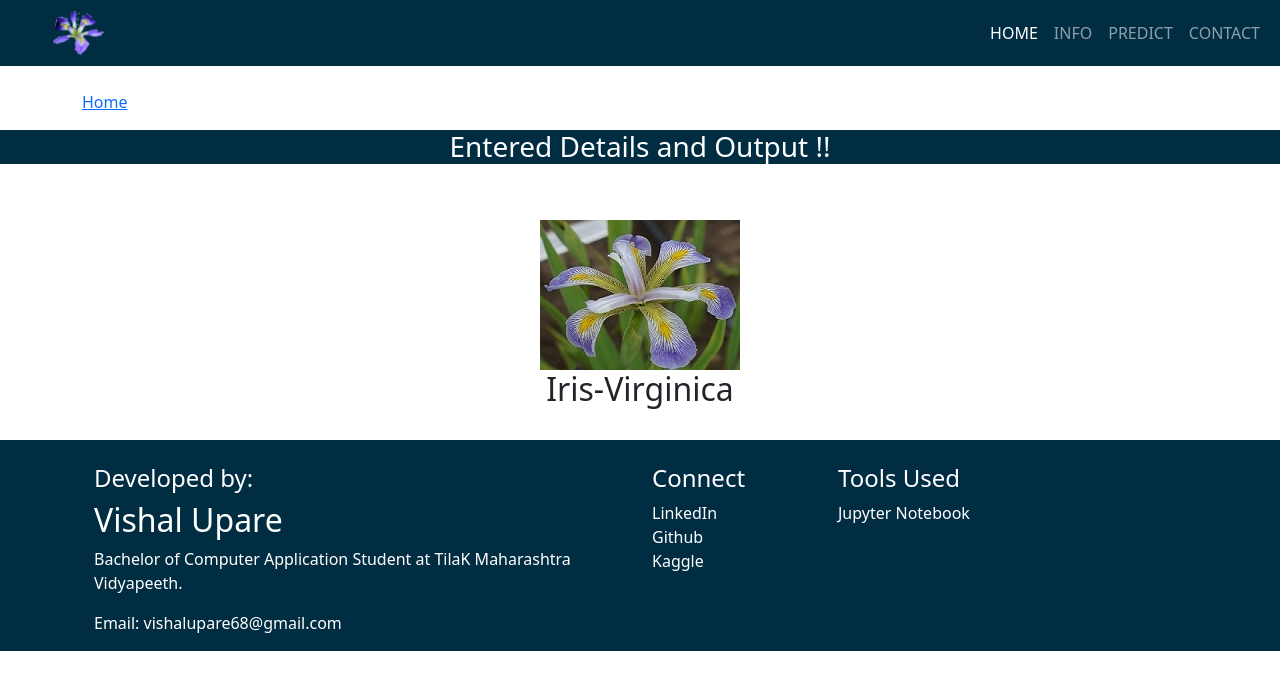
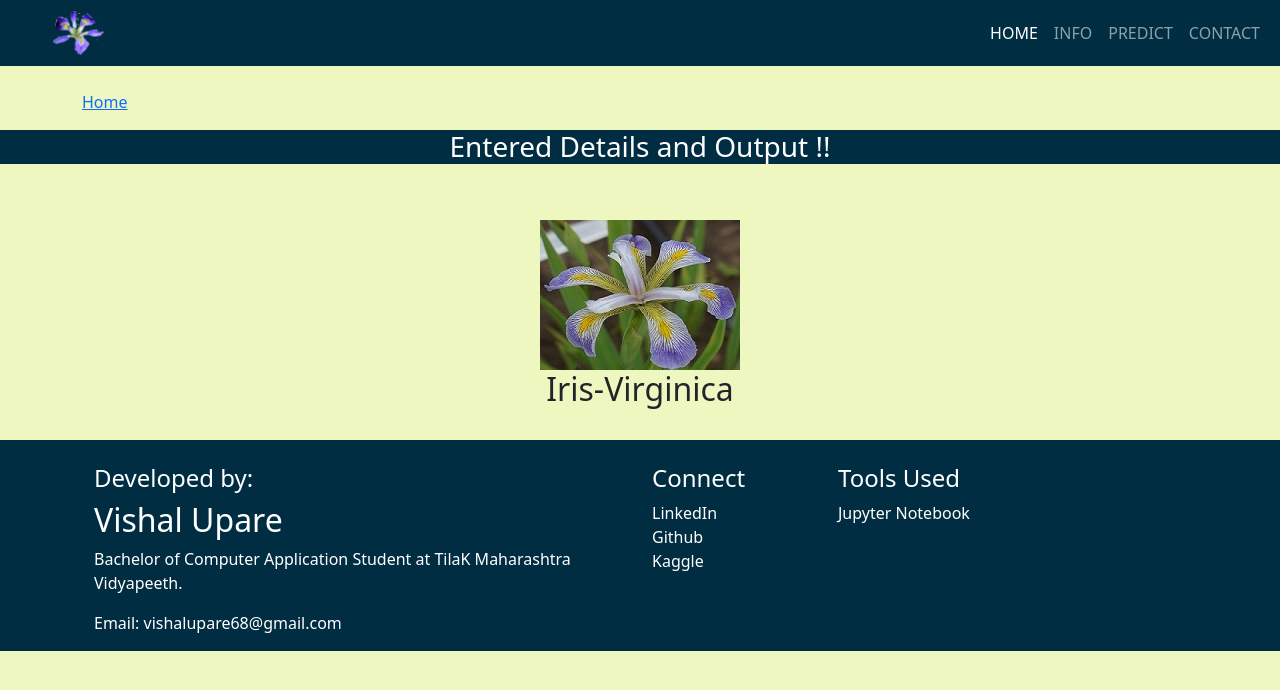
Before and after one commit to vish-68/Iris, a Flask app: template templates/result.html in a window 1280 px wide. Shown: the top 690 px of the page. Run offline with Flask 2, Linux system fonts and the light colour scheme; the template is opened without the code that fills it, so the values that code supplies are empty; parts of the project's set-up code (start-up, migrations or seed data) failed here and were passed over.

Commit message:
Update result.html

```diff
--- a/templates/result.html
+++ b/templates/result.html
@@ -26,7 +26,9 @@
             }
         }
 
-
+        body{
+           background-color: rgba(213, 235, 92, 0.377);
+       }
 
         #link:hover {
             color: #14bf98;
```
